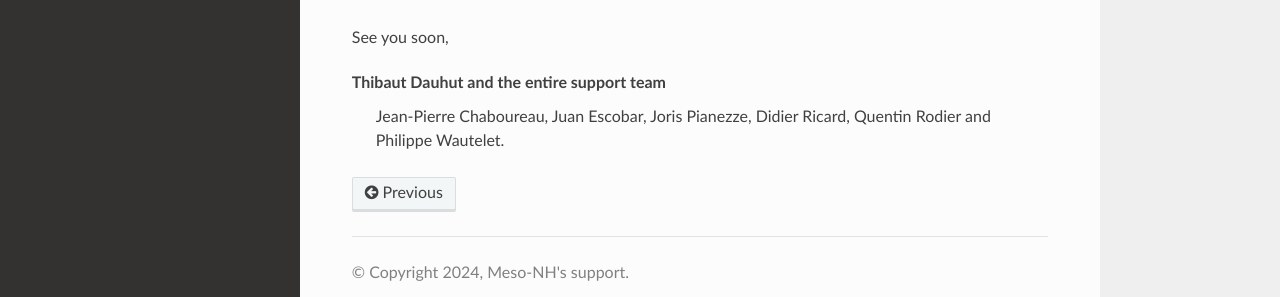
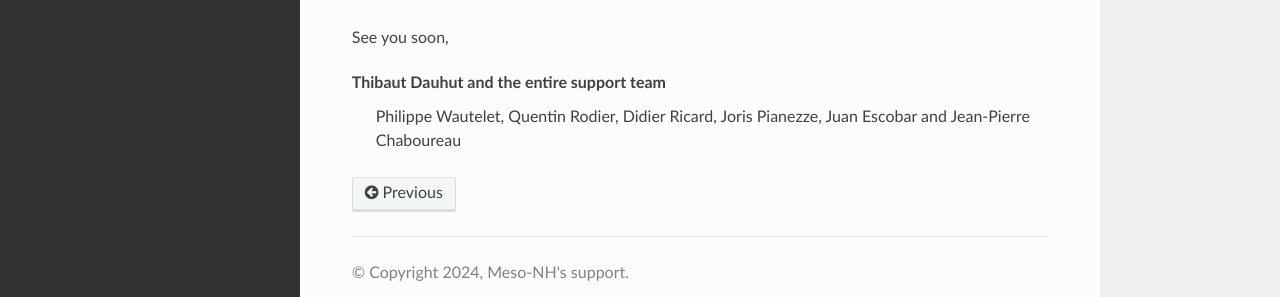
Before and after one commit to JorisPianezze/mesonh_newsletters, a Sphinx documentation site: the page built from docs/source/community/newsletters/newsletter_01_english.rst, in a window 1280 px wide and 900 px high, scrolled down 4133 px. Shown: the part 558-855 px from the top of the window. Built offline with Sphinx 7.4.7 and the Read the Docs theme 2.0.0, drawn with Linux system fonts in a browser that asks for light colours.

```diff
--- a/docs/source/community/newsletters/newsletter_01_english.rst
+++ b/docs/source/community/newsletters/newsletter_01_english.rst
@@ -108,4 +108,4 @@ Enjoy simulating with Méso-NH!
 See you soon,
 
 Thibaut Dauhut and the entire support team
-  Jean-Pierre Chaboureau, Juan Escobar, Joris Pianezze, Didier Ricard, Quentin Rodier and Philippe Wautelet.
+  Philippe Wautelet, Quentin Rodier, Didier Ricard, Joris Pianezze, Juan Escobar and Jean-Pierre Chaboureau
```
